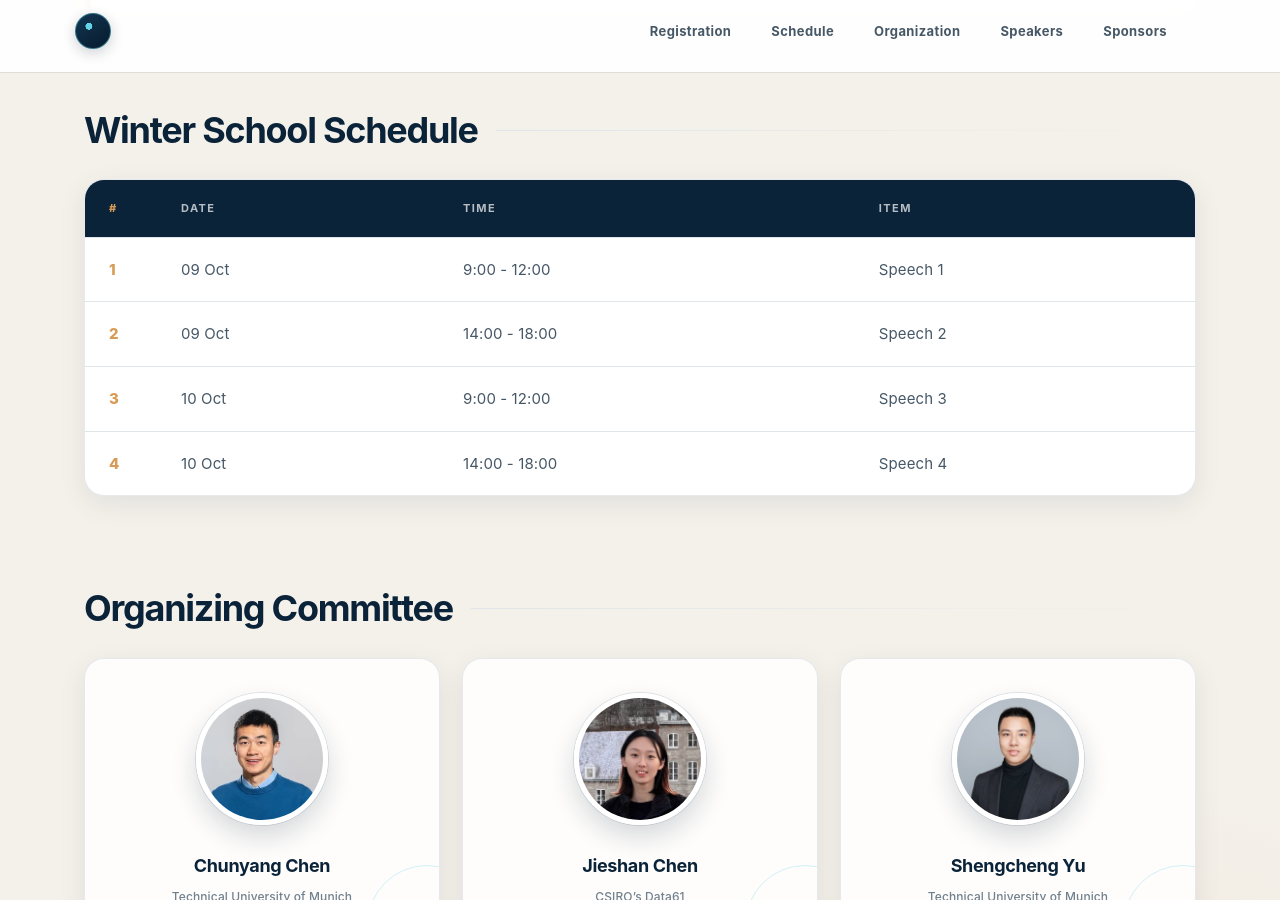
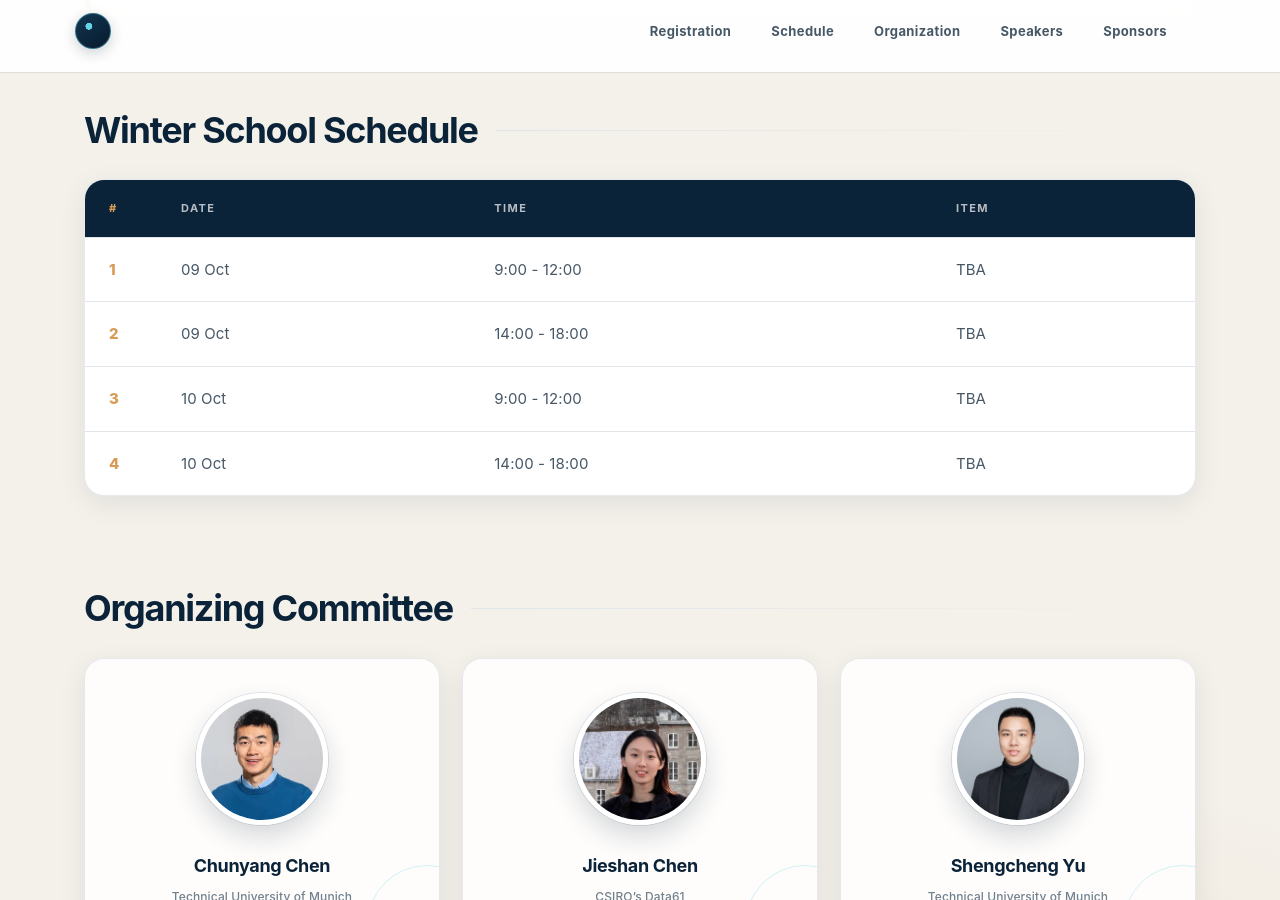
Before and after one commit to LLMSoftwareDev/LLMSoftwareDev.github.io, a Jekyll site: the page built from _pages/home_2026.md, in a window 1280 px wide and 900 px high, scrolled down 1712 px. Built offline with Jekyll 4.4.1, drawn with Linux system fonts in a browser that asks for light colours; nearby versions of some CDN libraries.

Commit message:
Mark schedule items as TBA

```diff
--- a/_pages/home_2026.md
+++ b/_pages/home_2026.md
@@ -76,25 +76,25 @@ This winter school focuses on LLM-based software development, combining lectures
             <td>1</td>
             <td>09 Oct</td>
             <td>9:00 - 12:00</td>
-            <td>Speech 1</td>
+            <td>TBA</td>
           </tr>
           <tr>
             <td>2</td>
             <td>09 Oct</td>
             <td>14:00 - 18:00</td>
-            <td>Speech 2</td>
+            <td>TBA</td>
           </tr>
           <tr>
             <td>3</td>
             <td>10 Oct</td>
             <td>9:00 - 12:00</td>
-            <td>Speech 3</td>
+            <td>TBA</td>
           </tr>
           <tr>
             <td>4</td>
             <td>10 Oct</td>
             <td>14:00 - 18:00</td>
-            <td>Speech 4</td>
+            <td>TBA</td>
           </tr>
         </tbody>
       </table>
```
